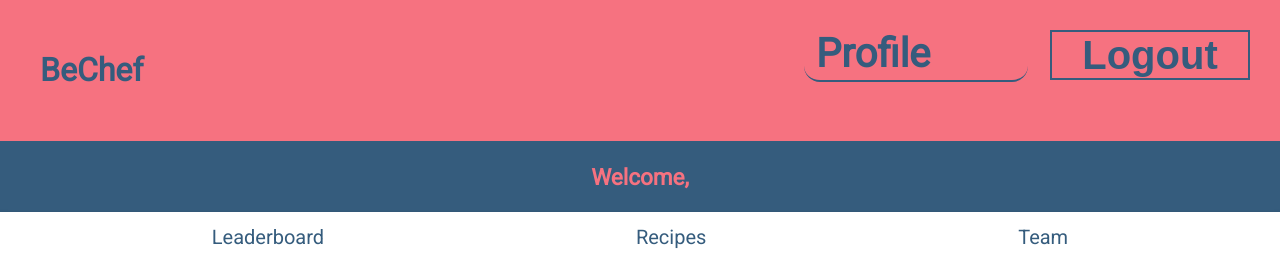
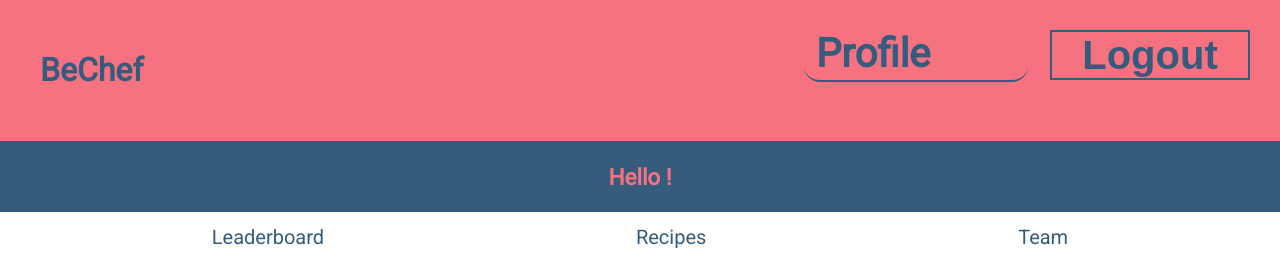
Before and after one commit to td-tan/BeChef, an Angular app: page /dashboard in a window 1280 px wide. Shown: the top 254 px of the page. Built offline with nearby package versions, Linux system fonts and the light colour scheme; no server answers.

Commit message:
feat: change welcome message

```diff
--- a/src/app/dashboard/dashboard.component.html
+++ b/src/app/dashboard/dashboard.component.html
@@ -1,4 +1,4 @@
-<div class="banner"><h2>Welcome, {{username}}</h2></div>
+<div class="banner"><h2>Hello {{username}}!</h2></div>
 <div class="subnav">
     <section>Leaderboard</section>
     <section>Recipes</section>
```
